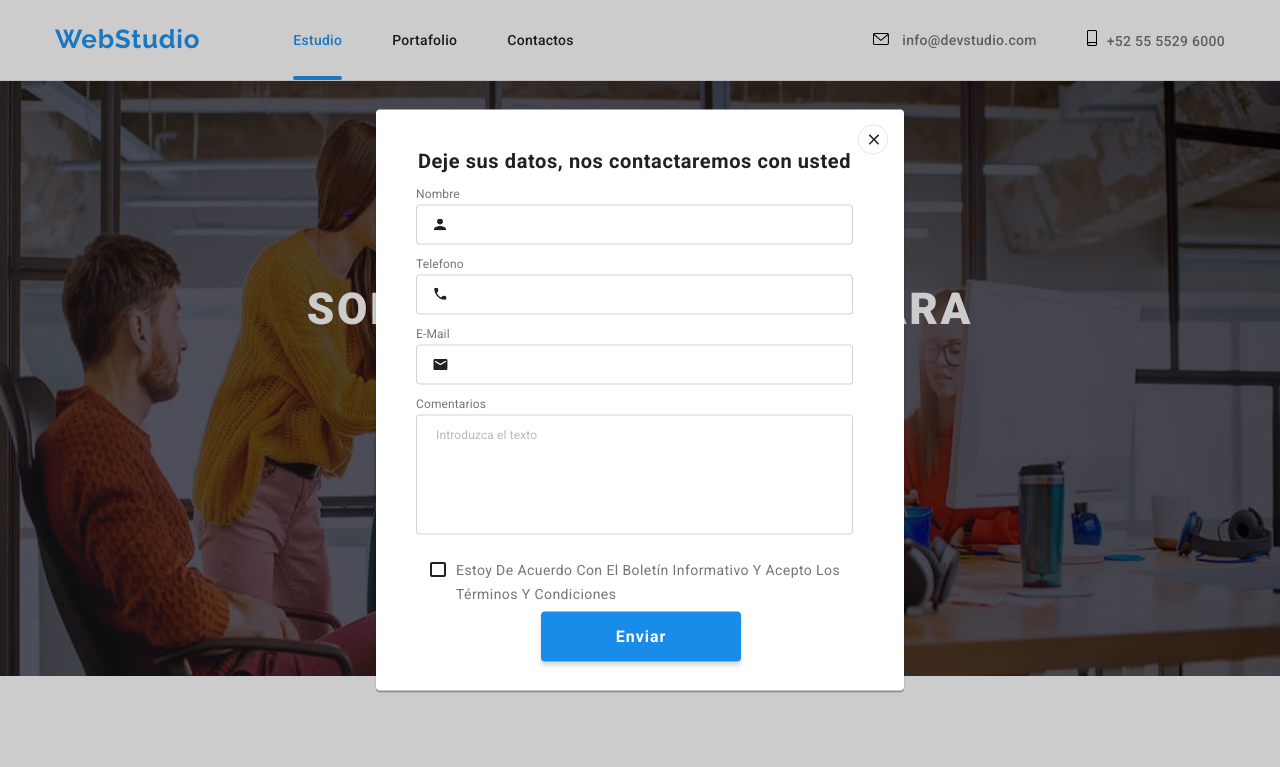
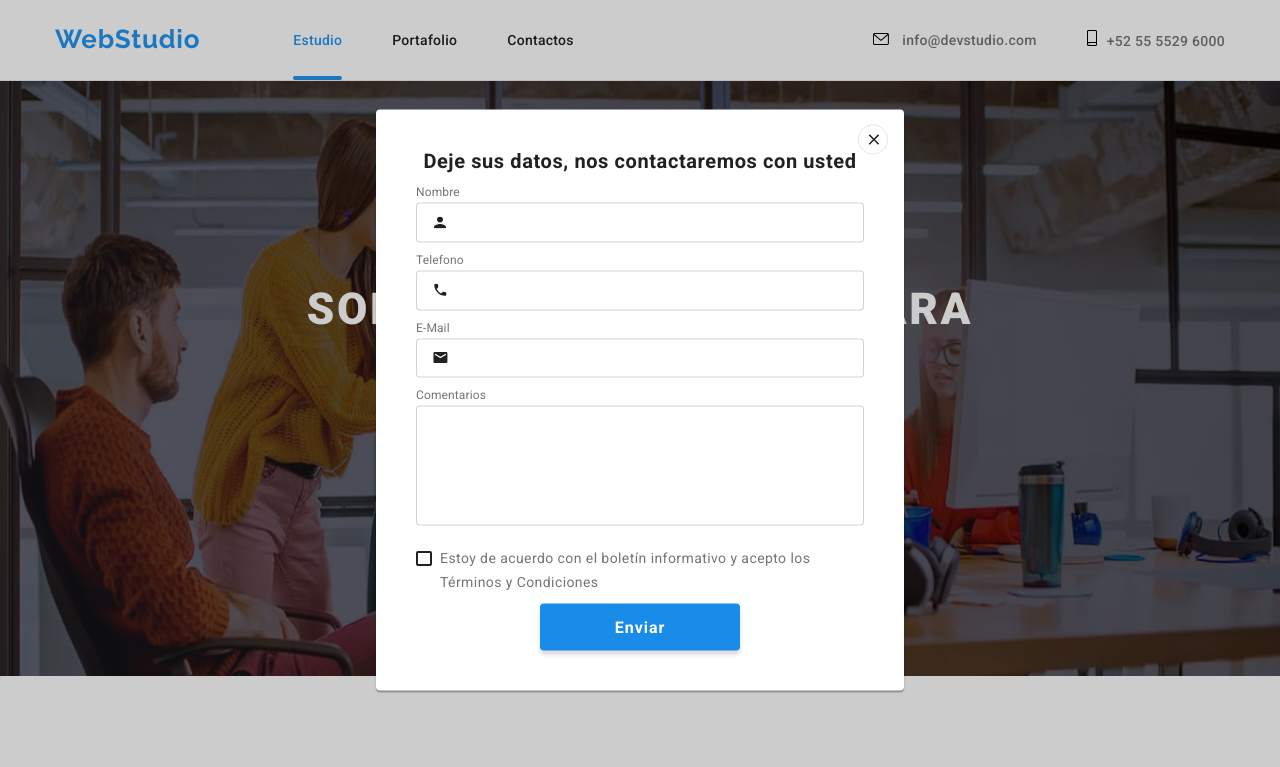
Before and after one commit to Pugli87/-goit-markup-hw-07, a plain HTML site: page index.html in a window 1280 px wide. Both pictures are taken after a click on the button "Solicite nuestro servicio". Shown: the top 767 px of the page. Drawn offline with nearby package versions, Linux system fonts and the light colour scheme.

Commit message:
correciones en tarea 6 aplicadas al repo 7

```diff
--- a/css/Styles.css
+++ b/css/Styles.css
@@ -76,10 +76,12 @@ img{
 /* ------------------------------------------------------------- */
 
 .backdrop{
-    width: 100vw;
-    height: 100vh;
+    width: 100%;
+    height: 100%;
     display: flex;
     position: fixed;
+    justify-content: center;
+    align-items: center;
     visibility: visible;
     opacity: 1;
     background-color: rgb(0, 0, 0, 0.2);
@@ -93,23 +95,18 @@ img{
 }
 
 .modal{
+    position: absolute;
+    top: 50%;
+    left: 50%;
     display: flex;
     WIdth: 528px;
     height: 581px;
     padding: 40px;
-    /* position: absolute; */
-    top: 50%;
-    left: 50%;
-
-    /* justify-content: flex-end; */
-
-
     background-color: #FFFFFF;
     box-shadow: 0px 1px 3px rgba(0, 0, 0, 0.12), 0px 1px 1px rgba(0, 0, 0, 0.14), 0px 2px 1px rgba(0, 0, 0, 0.2);
     border-radius: 4px;
     transform: translate(-50%,-50%) scale(1);
     transition: transform 250ms cubic-bezier(0.4, 0, 0.2, 1);
-    position: relative
 }
 
 .backdrop.is-hidden .modal {
@@ -140,6 +137,14 @@ img{
 }
 
 /* Estilos del formulario */
+.form{
+    display: flex;
+    flex-direction: column;
+}
+
+.group-form{
+    margin-bottom: 10px;
+}
 
 .title-form{
     width: 100%;
@@ -155,10 +160,9 @@ img{
     color: #212121;
 }
 
-.modal-form label{
-
-    width: 44px;
-    height: 14px;
+.modal-form{
+    display: flex;
+    flex-direction: column;
 
     font-weight: 400;
     font-size: 12px;
@@ -167,17 +171,16 @@ img{
     text-transform: capitalize;
 
     color: #757575;
+    margin-bottom: 10px;
 }
 
 .input-cont{
     position: relative;
     margin-top: 4px;
-    margin-bottom: 10px;
 }
 
 .input-form{
     border: 1px solid var(--gray-color);
-
 
     padding-top: 12px;
     padding-right: 12px;
@@ -206,7 +209,6 @@ img{
 }
 
 .svg-cont{
-
     position: absolute;
     left: 15px;
     top: 50%;
@@ -246,11 +248,13 @@ img{
 }
 
 .checkbox-cont{
-    width: 423px;
-    height: 24px;
-    margin-top: 20px;
-    margin-left: 14px;
     position: relative;
+    text-align: center;
+    margin-bottom: 10px;
+}
+
+.label-a{
+    display: flex;
 }
 
 .input-checkbox{
@@ -258,13 +262,12 @@ img{
     position: absolute;
     left: 0;
     top: 50%;
-    transform: translateY(-50%);
 }
 
 .span-svg{
     position: absolute;
     display: flex;
-    top: 50%;
+    top: 27%;
     left: 0%;
     transform: translateY(-50%);
     justify-content: center;
@@ -285,13 +288,6 @@ img{
 }
 
 .span-text{
-    position: absolute;
-    width: 400px;
-    height: 24px;
-    left: 26px;
-
-    font-family: 'Roboto';
-    font-style: normal;
     font-weight: 400;
     font-size: 14px;
     line-height: 24px;
@@ -299,15 +295,19 @@ img{
     letter-spacing: 0.03em;
 
     color: #757575;
+    padding-left: 24px;
+    text-align: left;
 }
 
 
 .button-form{
+    display: flex;
     width: 200px;
     height: 50px;
 
-    margin-left: 125px;
-    margin-top: 30px;
+    margin: 0 auto;
+    justify-content: center;
+    align-items: center;
 
     font-weight: 700;
     font-size: 16px;
--- a/index.html
+++ b/index.html
@@ -30,11 +30,19 @@
           </svg>
         </button>
 
-        <form class="modal-form" name="informacion-del-cliente" autocomplete="off" novalidate >
-          <div role="group" aria-labelledby="contact-details-head">
-            <p class="title-form" id="contact-details-head">Deje sus datos, nos contactaremos con usted</p>
+        <form
+          class="form"
+          name="informacion-del-cliente"
+          autocomplete="off"
+          novalidate
+        >
+        <div role="group" aria-labelledby="contact-details-head" class="group-form">
+          <p class="title-form" id="contact-details-head">
+            Deje sus datos, nos contactaremos con usted
+          </p>
 
-            <label> nombre
+          <label class="modal-form">
+            nombre
             <div class="input-cont">
               <input class="input-form" type="text" name="nombre" required>
               <div class="svg-cont">
@@ -45,7 +53,7 @@
             </div>
           </label>
 
-            <label> telefono
+          <label class="modal-form"> telefono
             <div class="input-cont">
               <input class="input-form" type="text" name="telefono" required>
               <div class="svg-cont">
@@ -56,9 +64,14 @@
             </div>
           </label>
 
-            <label> e-mail
+          <label class="modal-form"> e-mail
             <div class="input-cont">
-                <input class="input-form" type="text" name="e-mail" required autocomplete="off">
+              <input
+                class="input-form"
+                type="text"
+                name="e-mail"
+                required autocomplete="off"
+              >
               <div class="svg-cont">
                 <svg  width="15" height="12">
                   <use href="./imagenes/icon.svg#icon-correo"></use>
@@ -67,12 +80,18 @@
             </div>
           </label>
 
-            <label>comentarios
-                <textarea class="textarea" name="comentarios" placeholder=" Introduzca el texto" required></textarea>
+          <label class="modal-form">
+            comentarios
+            <textarea
+              class="textarea"
+              name="comentarios"
+              placeholder=" Introduzca el texto"
+              required>
+            </textarea>
           </label>
-
+        </div>
           <div class="checkbox-cont">
-              <label>
+            <label class="label-a">
               <input class="input-checkbox" type="checkbox" name="condiciones" required>
 
               <span class="span-svg">
@@ -80,15 +99,13 @@
                   <use href="./imagenes/icon.svg#checkbox-svg"></use>
                 </svg>
               </span>
-
               <span class="span-text">
-                  <p>Estoy de acuerdo con el boletín informativo y acepto los Términos y Condiciones</p>
+                Estoy de acuerdo con el boletín informativo y acepto los Términos y Condiciones
               </span>
-
             </label>
           </div>
 
-          </div>
+
           <button class="button-form" type="submit">enviar</button>
         </form>
       </div>
```
Lines whose indentation alone changed are shown as unchanged.
